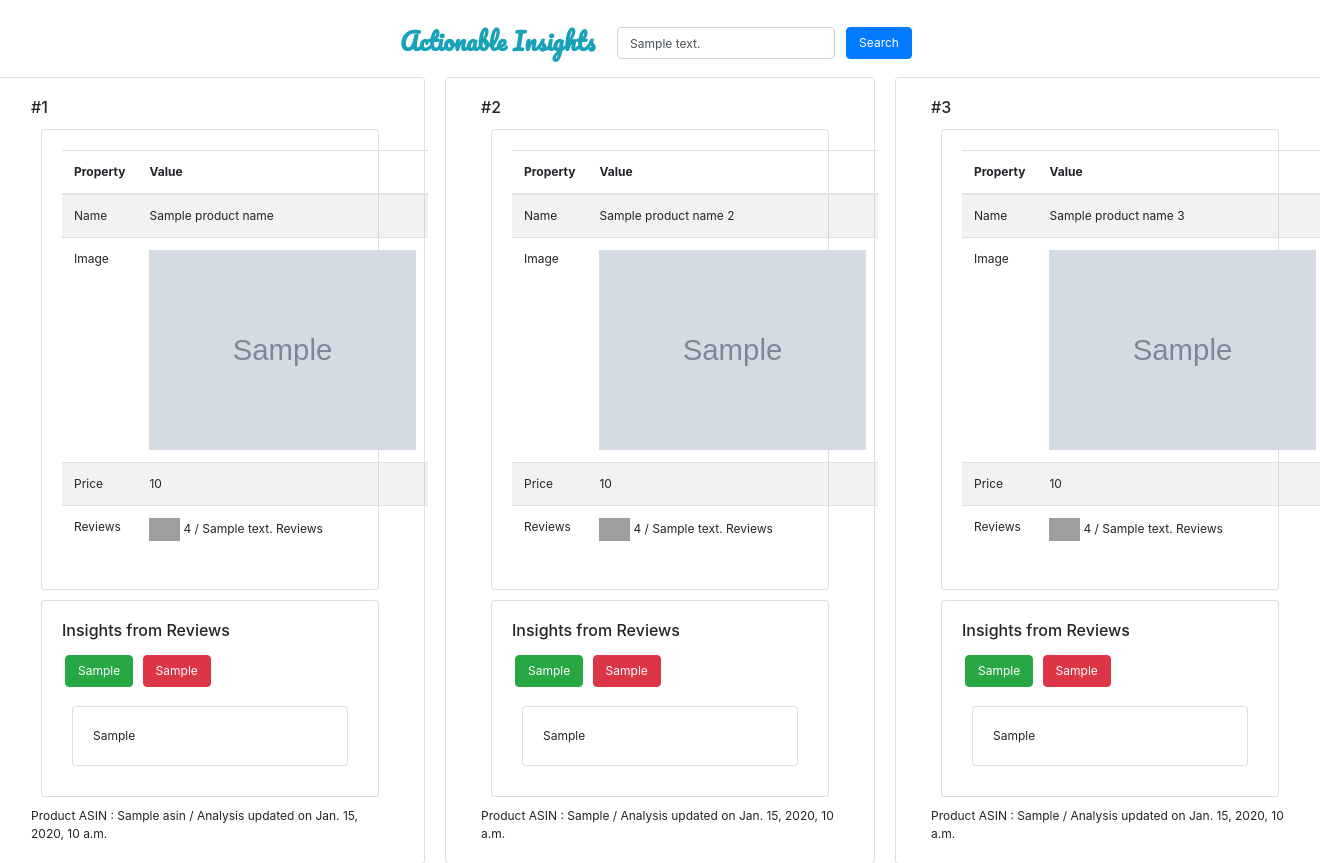
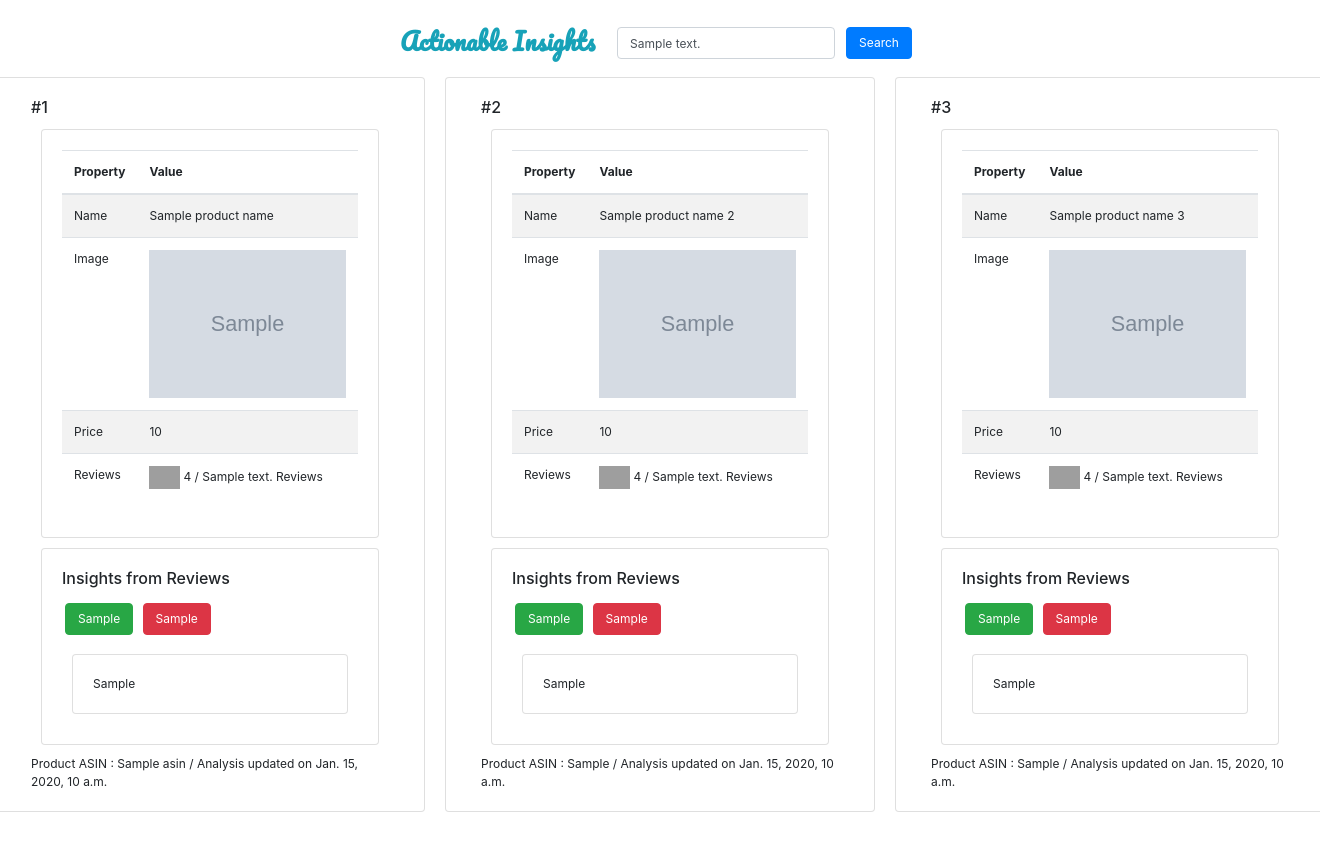
Before and after one commit to UCB-MIDS/InsightsFromReviews, a Django app: template app/ai/templates/ai/result.html in a window 1320 px wide. Shown: the part 56-919 px from the top of the page. Run offline with Django 3.2, Linux system fonts and the light colour scheme; the template is opened without the code that fills it: most values are stand-ins (such as "Sample title", 1, 10 or a date in 2020); grey boxes marked "Sample" are stand-in pictures; parts of the project's set-up code (start-up, migrations or seed data) failed here and were passed over; some libraries are stand-ins or nearby versions; grey boxes are pictures that could not be loaded.

Commit message:
adjust image size to table size

```diff
--- a/app/ai/templates/ai/result.html
+++ b/app/ai/templates/ai/result.html
@@ -59,7 +59,7 @@
                         </tr>
                         <tr>
                            <td>Image</td>
-                           <td><img src="{{product_image_url}}" height=200></td>
+                           <td><img src="{{product_image_url}}" style="display:block;" width="100%"></td>
                         </tr>
                         <tr>
                            <td>Price</td>
@@ -159,7 +159,7 @@
                         </tr>
                         <tr>
                            <td>Image</td>
-                           <td><img src="{{product_image_url_2}}" height=200></td>
+                           <td><img src="{{product_image_url_2}}" style="display:block;" width="100%"></td>
                         </tr>
                         <tr>
                            <td>Price</td>
@@ -263,7 +263,7 @@
                         </tr>
                         <tr>
                            <td>Image</td>
-                           <td><img src="{{product_image_url_3}}" height=200></td>
+                           <td><img src="{{product_image_url_3}}" style="display:block;" width="100%"></td>
                         </tr>
                         <tr>
                            <td>Price</td>
```
